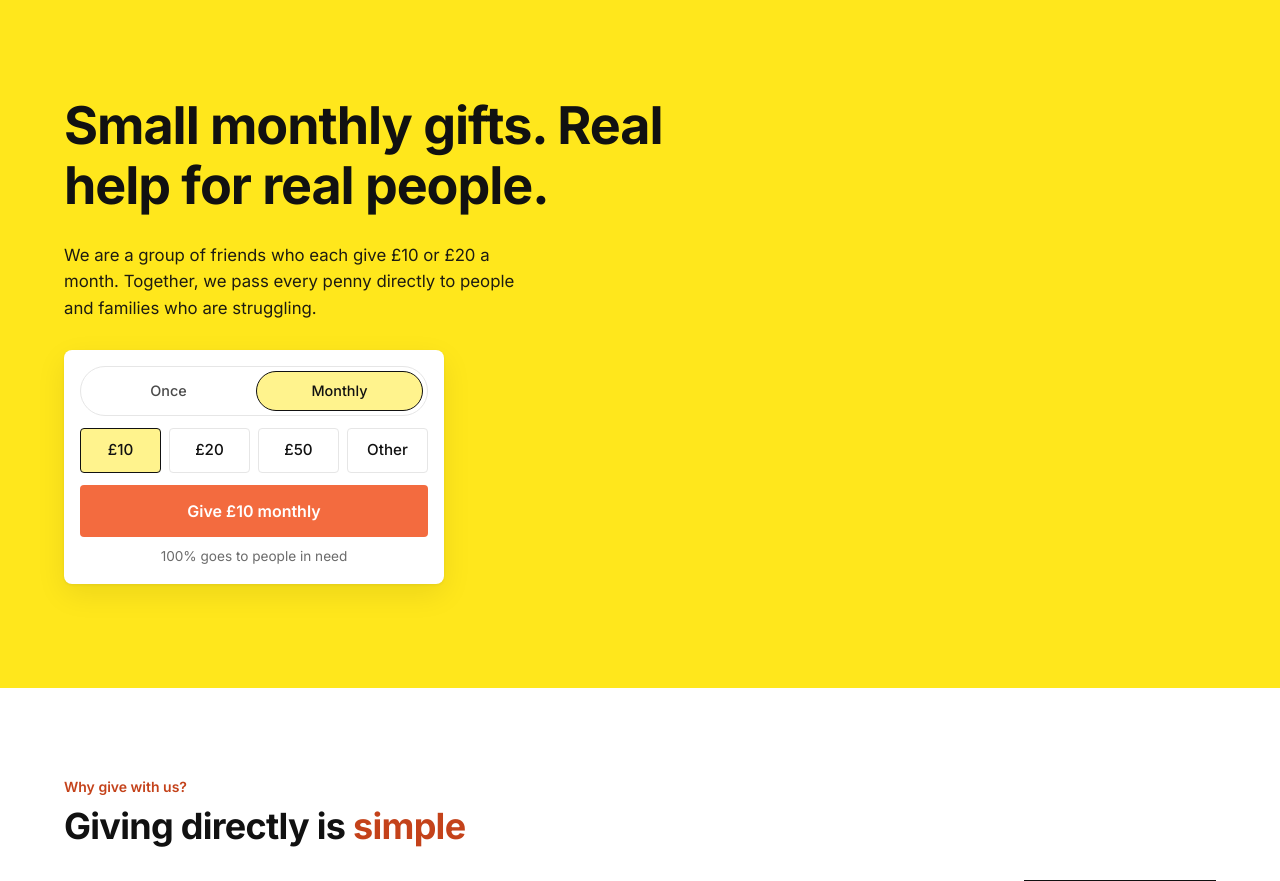
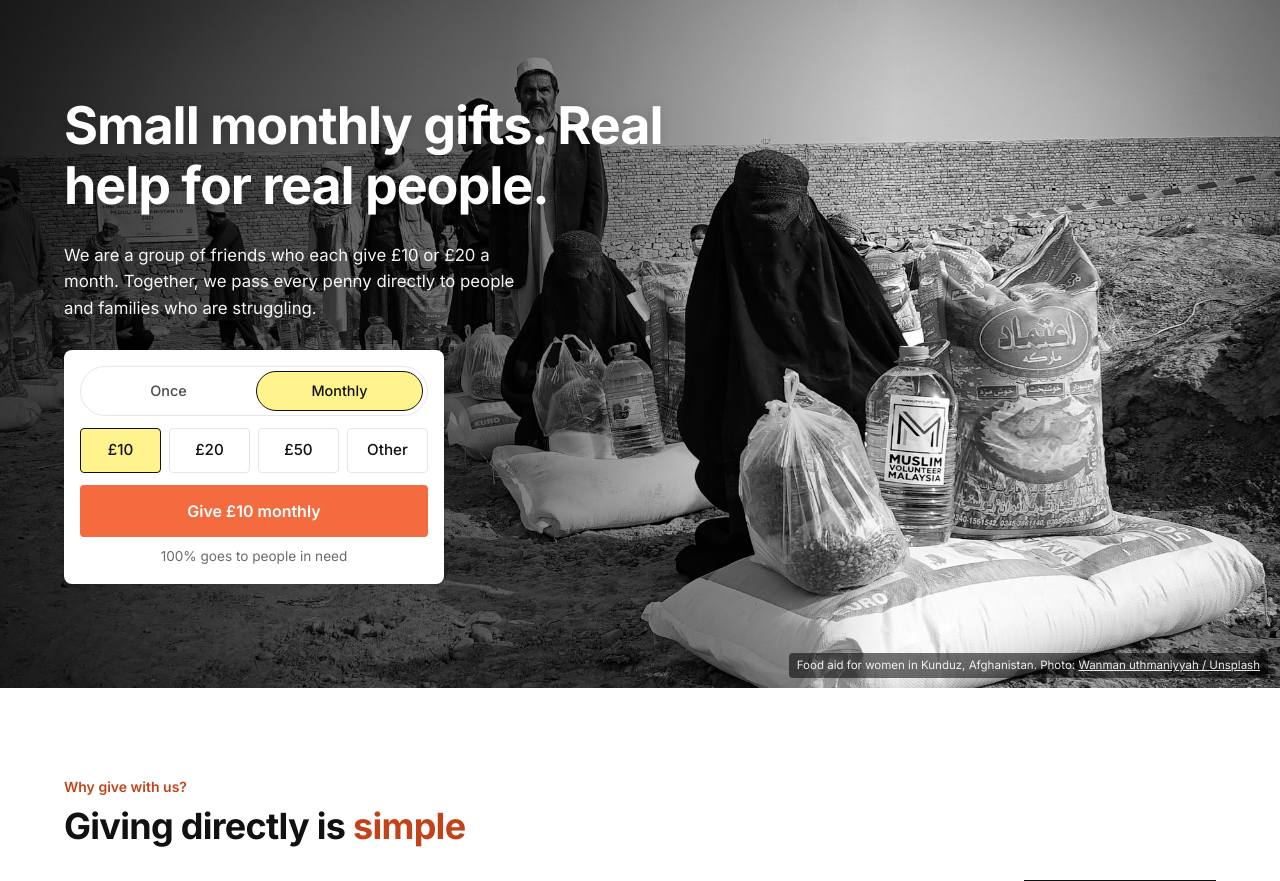
Before and after one commit to muhibullah/charity-website, a Django app: page / in a window 1280 px wide. Shown: the part 65-946 px from the top of the page. Run offline with Django 5.2, Linux system fonts and the light colour scheme; data comes from the database, SQL or seed files in the repository; data that the repository does not hold is empty; parts of the project's set-up code (start-up, migrations or seed data) failed here and were passed over; some libraries are stand-ins or nearby versions.

Commit message:
Home page: photo of food aid for women in Afghanistan as hero background
Free Unsplash photo (Wanman uthmaniyyah, Kunduz) shown by default with a
credit line; an image uploaded in Website settings still replaces it.
Live site now uses versioned static file names so browsers pick up changes.

Co-Authored-By: Claude Opus 5.5 <noreply@anthropic.com>

```diff
--- a/config/settings.py
+++ b/config/settings.py
@@ -111,6 +111,11 @@ DEFAULT_AUTO_FIELD = "django.db.models.BigAutoField"
 
 # --- Live-server security (only when DEBUG is off) ---------------------------
 if not DEBUG:
+    # Adds a version to static file names (site.abc123.css) so browsers fetch updates straight away.
+    STORAGES = {
+        "default": {"BACKEND": "django.core.files.storage.FileSystemStorage"},
+        "staticfiles": {"BACKEND": "django.contrib.staticfiles.storage.ManifestStaticFilesStorage"},
+    }
     SESSION_COOKIE_SECURE = True
     CSRF_COOKIE_SECURE = True
     SECURE_PROXY_SSL_HEADER = ("HTTP_X_FORWARDED_PROTO", "https")
--- a/website/static/website/site.css
+++ b/website/static/website/site.css
@@ -133,7 +133,11 @@ p { margin: 0 0 1em; }
     background-color: var(--yellow);
     background-size: cover; background-position: center;
 }
-.hero-photo::before { content: ""; position: absolute; inset: 0; background: linear-gradient(90deg, rgba(0, 0, 0, .65) 0%, rgba(0, 0, 0, .35) 45%, rgba(0, 0, 0, 0) 75%); }
+.hero-photo::before { content: ""; position: absolute; inset: 0; background: linear-gradient(90deg, rgba(0, 0, 0, .75) 0%, rgba(0, 0, 0, .5) 40%, rgba(0, 0, 0, 0) 70%); }
+.hero-photo { background-color: var(--ink); background-position: 70% center; }
+.hero-credit { position: absolute; right: 12px; bottom: 10px; margin: 0; max-width: calc(100% - 24px); padding: .2rem .5rem; border-radius: var(--radius); background: rgba(0, 0, 0, .55); font-size: .72rem; color: rgba(255, 255, 255, .9); text-align: right; z-index: 1; }
+.hero-credit a { color: inherit; }
+@media (max-width: 600px) { .hero-photo::before { background: rgba(0, 0, 0, .55); } }
 .hero-inner { position: relative; max-width: 1200px; }
 .hero h1 { color: var(--ink); max-width: 640px; margin-bottom: .5em; }
 .hero-photo { color: var(--white); }
--- a/website/templates/website/home.html
+++ b/website/templates/website/home.html
@@ -1,9 +1,14 @@
 {% extends "website/base.html" %}
-{% load site_tags %}
+{% load static site_tags %}
 
 {% block content %}
-<section class="hero{% if site_settings.hero_image %} hero-photo{% endif %}"
-         {% if site_settings.hero_image %}style="background-image: url('{{ site_settings.hero_image.url }}')"{% endif %}>
+{% if site_settings.hero_image %}
+<section class="hero hero-photo" style="background-image: url('{{ site_settings.hero_image.url }}')">
+{% else %}
+<section class="hero hero-photo" style="background-image: url('{% static 'website/hero-aid-kunduz.jpg' %}')">
+    {# Default photo: free under the Unsplash License; credited out of fairness and to make clear it isn't our own distribution. #}
+    <p class="hero-credit">Food aid for women in Kunduz, Afghanistan. Photo: <a href="https://unsplash.com/photos/0dS1XLq9NJc" target="_blank" rel="noopener">Wanman uthmaniyyah / Unsplash</a></p>
+{% endif %}
     <div class="container hero-inner">
         <h1>{{ site_settings.tagline }}</h1>
         <p class="hero-lead">{{ site_settings.intro }}</p>
```
Also changed, not shown: website/static/website/hero-aid-kunduz.jpg (added).
